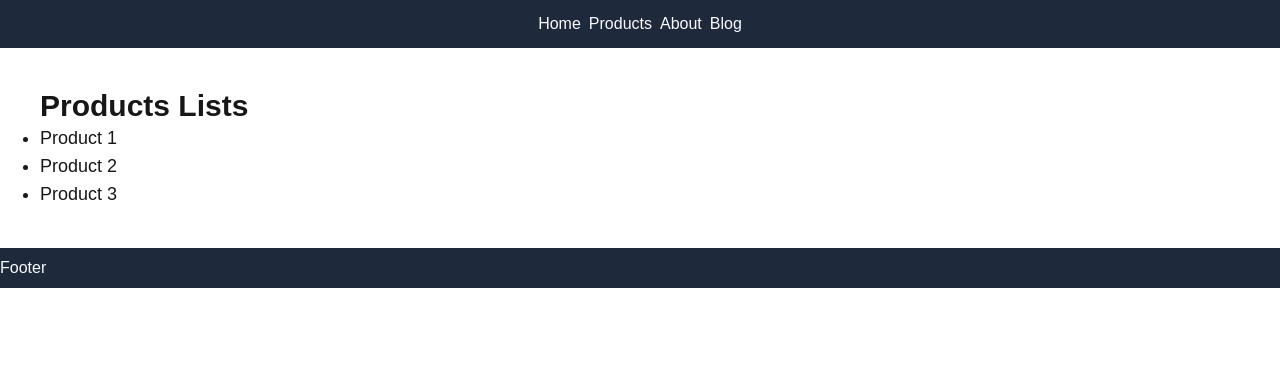
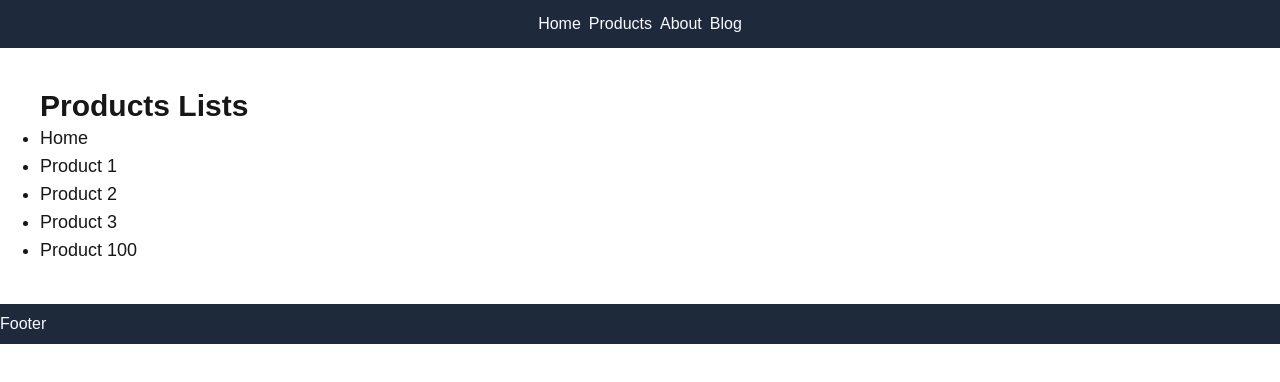
Before and after one commit to JuborajSujon/learn-nextjs-codeevolution, a Next.js app in the folder routes-demo-self/: page /products in a window 1280 px wide. Shown: the top 382 px of the page. Built offline with nearby package versions, Linux system fonts and the light colour scheme.

Commit message:
link component navigation

```diff
--- a/routes-demo-self/src/app/products/page.tsx
+++ b/routes-demo-self/src/app/products/page.tsx
@@ -1,13 +1,36 @@
-import React from "react";
+import Link from "next/link";
 
 export default function Products() {
+  const productId = 100;
   return (
     <div className="p-10">
       <h2 className="text-3xl font-bold">Products Lists</h2>
       <ul className="text-lg list-disc">
-        <li>Product 1</li>
-        <li>Product 2</li>
-        <li>Product 3</li>
+        <li>
+          <Link className="" href="/">
+            Home
+          </Link>
+        </li>
+        <li>
+          <Link className="" href="/products/1">
+            Product 1
+          </Link>
+        </li>
+        <li>
+          <Link className="" href="/products/2">
+            Product 2
+          </Link>
+        </li>
+        <li>
+          <Link className="" href="/products/3" replace>
+            Product 3
+          </Link>
+        </li>
+        <li>
+          <Link className="" href={`/products/${productId}`}>
+            Product {productId}
+          </Link>
+        </li>
       </ul>
     </div>
   );
```
